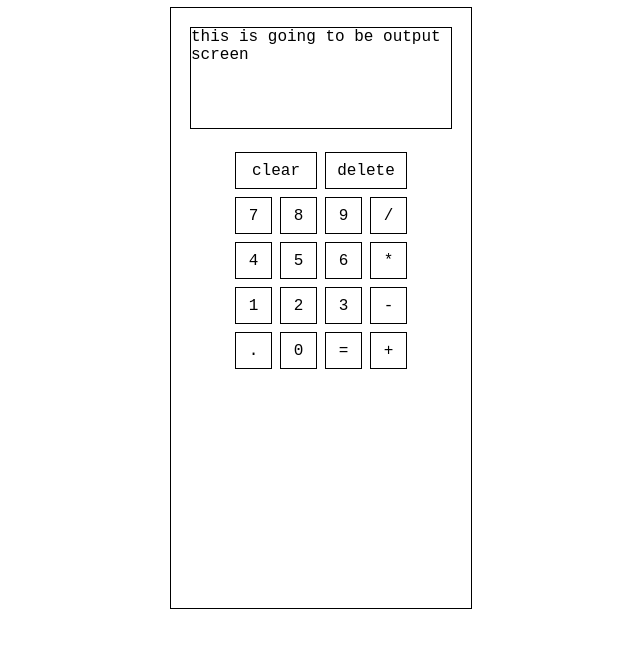
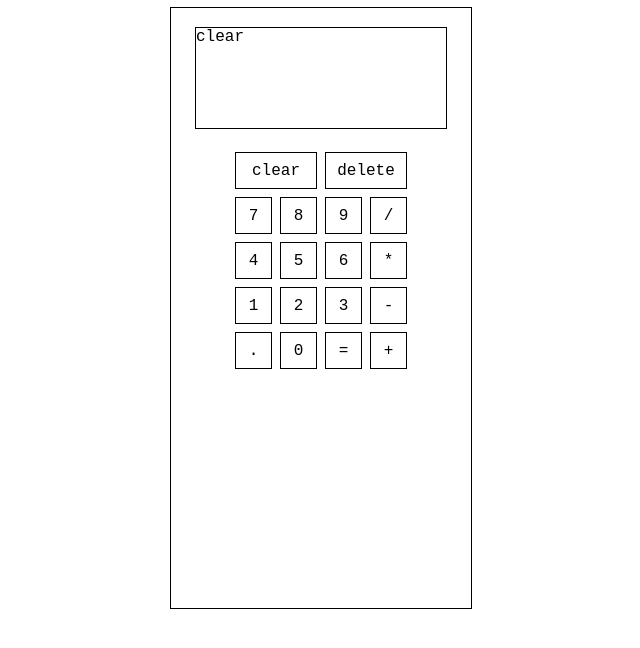
Before and after one commit to sevleo/TOP-Calculator, a plain HTML site: page index.html in a window 1280 px wide. Both pictures are taken after a click on the element "clear". Shown: the whole page, without its empty margins (319-959 px from the left). Drawn offline with Linux system fonts and the light colour scheme.

Commit message:
Show number on screen

```diff
--- a/index.html
+++ b/index.html
@@ -10,11 +10,10 @@
 <body>
     <div id="main-container">
         <div id="screen">
-            this is going to be output screen
         </div>
 
         <div id="controller">
-            <div class="row">
+            <div class="row first">
                 <div data-key="keyClear" class="button big">clear</div>
                 <div data-key="keyDelete" class="button big">delete</div>
             </div>
--- a/script.js
+++ b/script.js
@@ -1,8 +1,9 @@
+const screen = document.querySelector('#screen');
+
 const buttons = Array.from(document.querySelectorAll('.button'));
-console.log(buttons);
+buttons.forEach(button => button.addEventListener('click', captureValue));
 
-buttons.forEach(button => button.addEventListener('click', printKey));
-
-function printKey(e) {
-    console.log(e.target);
+function captureValue(e) {
+    // console.log(e.target.innerText);
+    screen.textContent = e.target.innerText;
 }
--- a/style.css
+++ b/style.css
@@ -44,6 +44,7 @@ body {
 
 #screen {
     height: 100px;
+    width: 250px;
     outline: 0.5px black solid;
     margin: 20px;
 }
```
Also changed, not shown: 1 other file.
